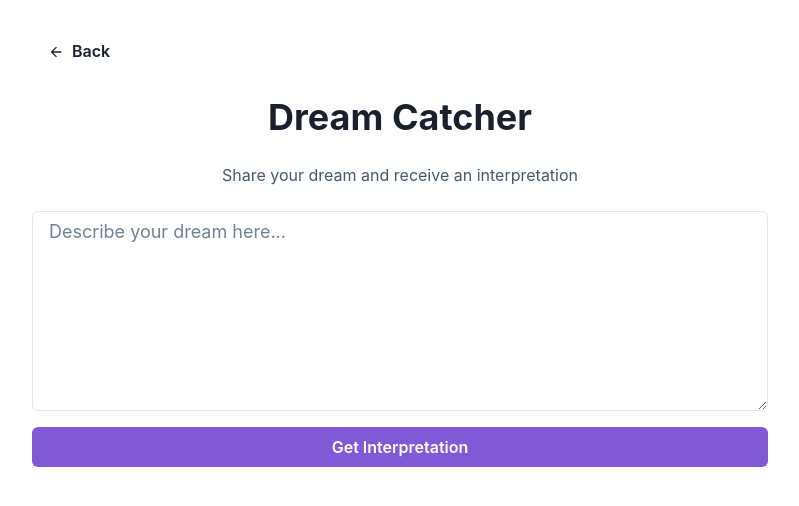
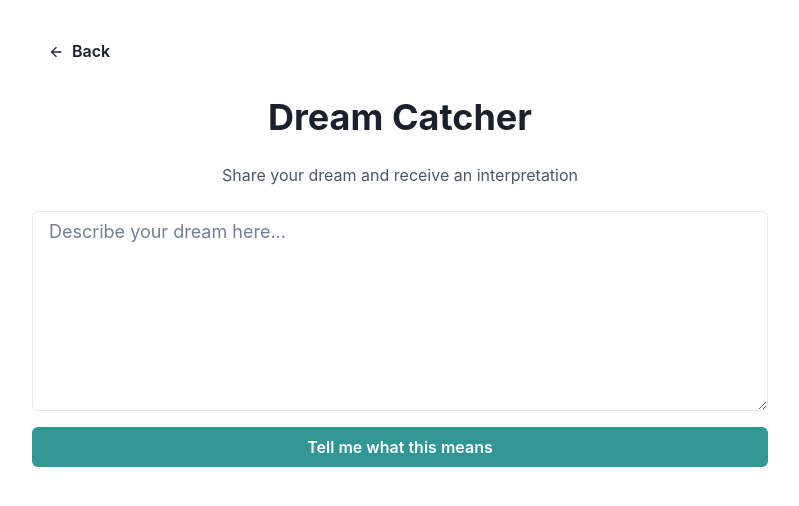
Before and after one commit to fraguseo/ai-journal, a React (Create React App) app: page / in a window 1280 px wide. Both pictures are taken after a click on the button "Dream Catcher". Shown: the top 506 px of the page, without its empty margins (240-1039 px from the left). Built offline with nearby package versions, Linux system fonts and the light colour scheme.

Commit message:
Update interpretation button color and text

```diff
--- a/src/components/Dream.jsx
+++ b/src/components/Dream.jsx
@@ -75,12 +75,12 @@ function Dream({ onBack }) {
             />
             <Button
               type="submit"
-              colorScheme="purple"
+              colorScheme="teal"
               isLoading={isLoading}
               loadingText="Interpreting..."
               w="full"
             >
-              Get Interpretation
+              Tell me what this means
             </Button>
           </VStack>
         </form>
```
